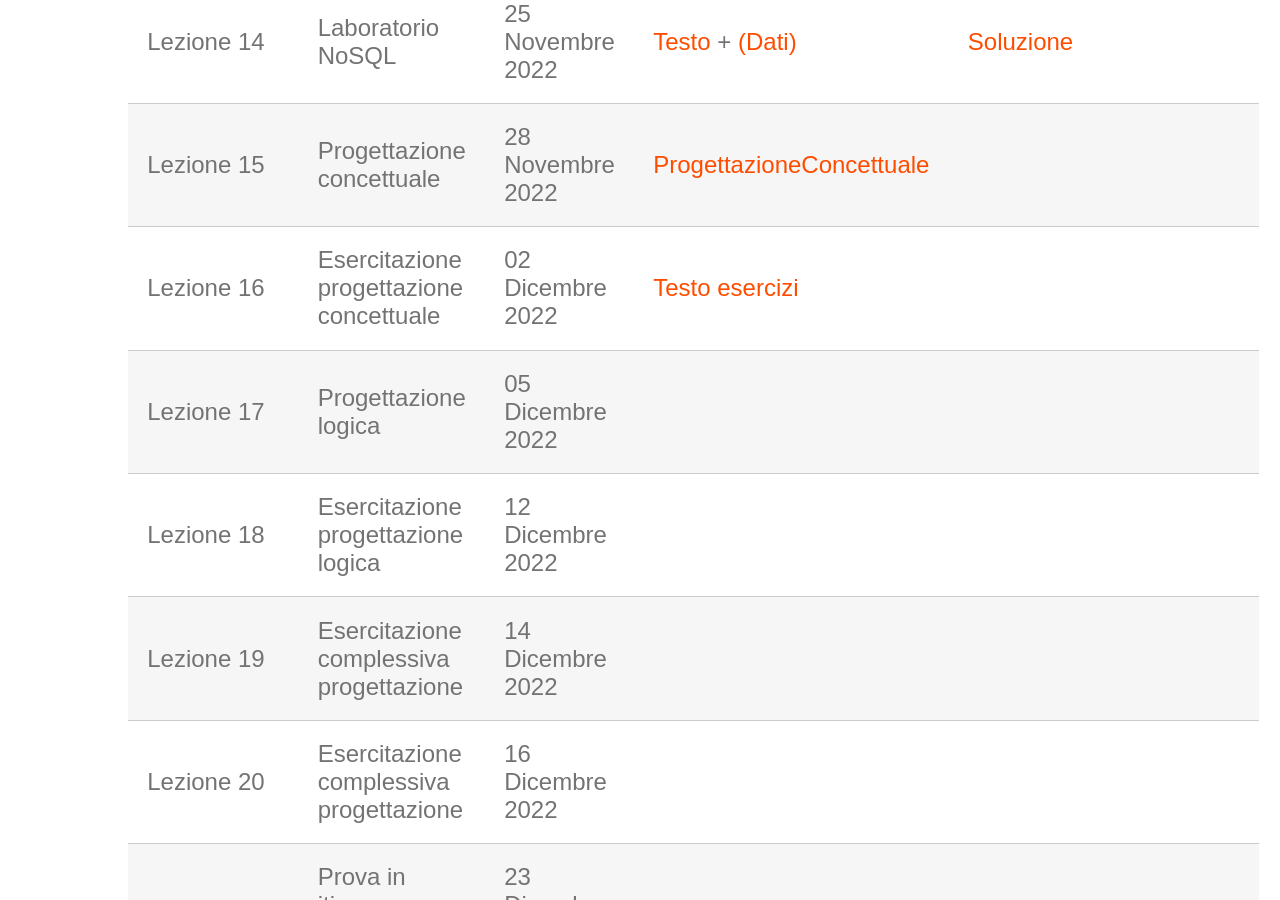
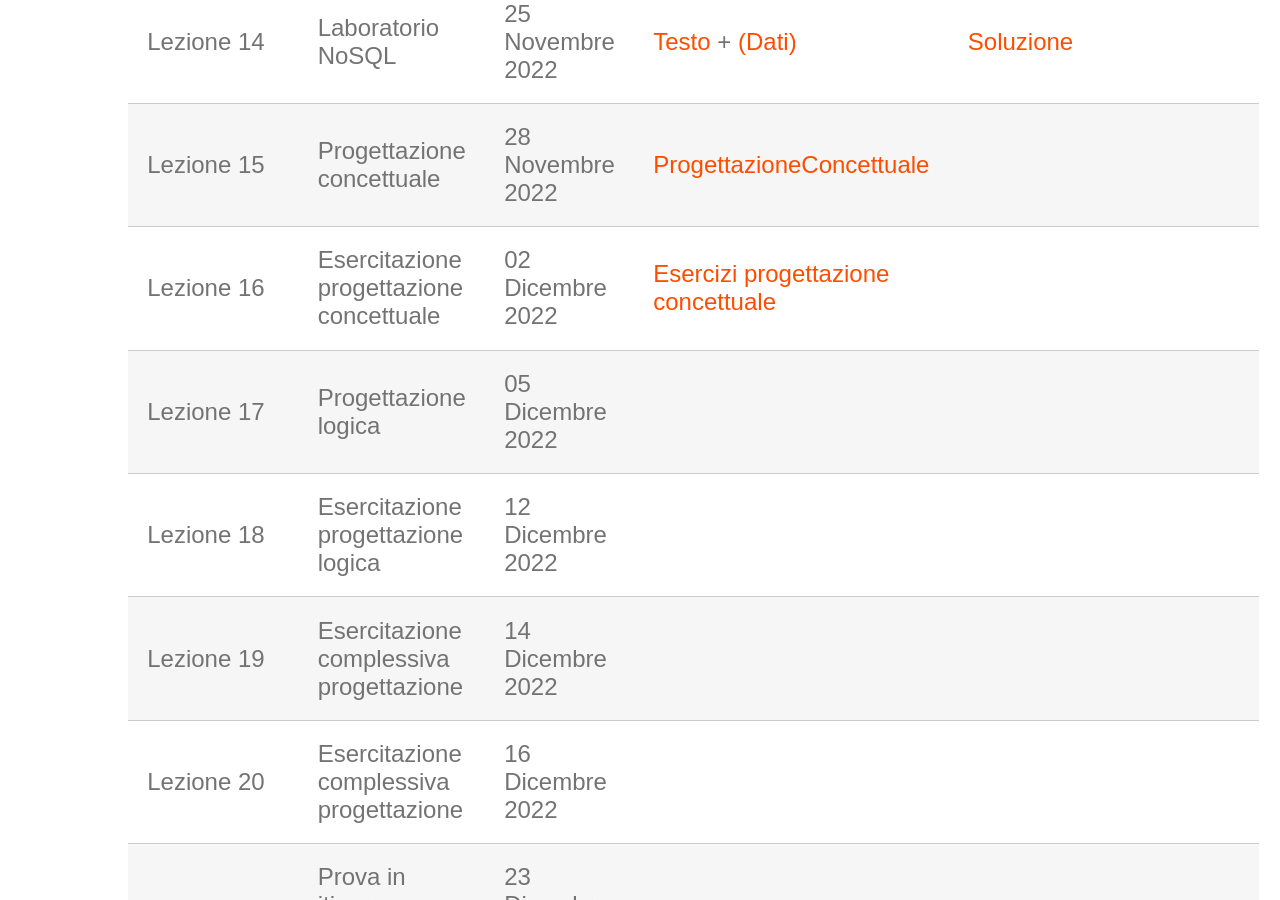
Before and after one commit to perceivelab/database-course, a Jekyll site: the page built from lezioni.md, in a window 1280 px wide and 900 px high, scrolled down 2342 px. Built offline with Jekyll 4.4.1, drawn with Linux system fonts in a browser that asks for light colours; our own code applies the rules of GitHub Pages for plain Markdown files.

Commit message:
Update lezioni.md

```diff
--- a/lezioni.md
+++ b/lezioni.md
@@ -24,7 +24,7 @@ Questa pagina contiene le slide, note e gli esempi di codice delle lezioni del c
 | Lezione 13 | Database NoSQL - MongoDB                 | 21 Novembre 2022  |    [NoSQL](https://drive.google.com/file/d/1W4_aYwbzdaquzuzfpXw7h7pne60HvJB5/view?usp=sharing)                     |   [Esercizio_testo](https://drive.google.com/file/d/1nvLxDGR_t-WDJWiXnCn9gWLpbnOKjjvc/view?usp=sharing)  + [Dati](https://studentiunict-my.sharepoint.com/:u:/g/personal/concetto_spampinato_unict_it/EQATE4R5b7BEodSAT5hHzFQB43Bmpj2PcGxqQlsQArT8EQ?e=P9qnDR)|
 | Lezione 14 | Laboratorio NoSQL                        | 25 Novembre 2022  |     [Testo](https://drive.google.com/file/d/1PUf2R25JiSu6lnkpaJbS2Vw2OmU0Xc0C/view?usp=sharing) + [(Dati)](https://drive.google.com/file/d/1ijUw0IAcVg2_ksmuJJlCvEo7agR2i5hi/view?usp=sharing)                    | [Soluzione](https://drive.google.com/file/d/1WshnZwtJIGAetTjtHgsPv81WfWu-P5I5/view?usp=sharing)            |
 | Lezione 15 | Progettazione concettuale                | 28 Novembre 2022  |  [ProgettazioneConcettuale](https://drive.google.com/file/d/1ezh_2j3jAEUf34FCwuwAJoMlGPf3Rb-0/view?usp=sharing) |      |
-| Lezione 16 | Esercitazione progettazione concettuale  | 02 Dicembre 2022  |        [Testo esercizi](https://drive.google.com/file/d/1LMxfR6CELuzYdcEBwfLq9mGu6x_IvnwL/view?usp=sharing)                                       |             |
+| Lezione 16 | Esercitazione progettazione concettuale  | 02 Dicembre 2022  |        [Esercizi progettazione concettuale](https://drive.google.com/file/d/1LMxfR6CELuzYdcEBwfLq9mGu6x_IvnwL/view?usp=sharing)                                       |             |
 | Lezione 17 | Progettazione logica                     | 05 Dicembre 2022  |                         |             |
 | Lezione 18 | Esercitazione progettazione logica       | 12 Dicembre 2022  |                         |             |
 | Lezione 19 | Esercitazione complessiva progettazione  | 14 Dicembre 2022  |                         |             |
```
